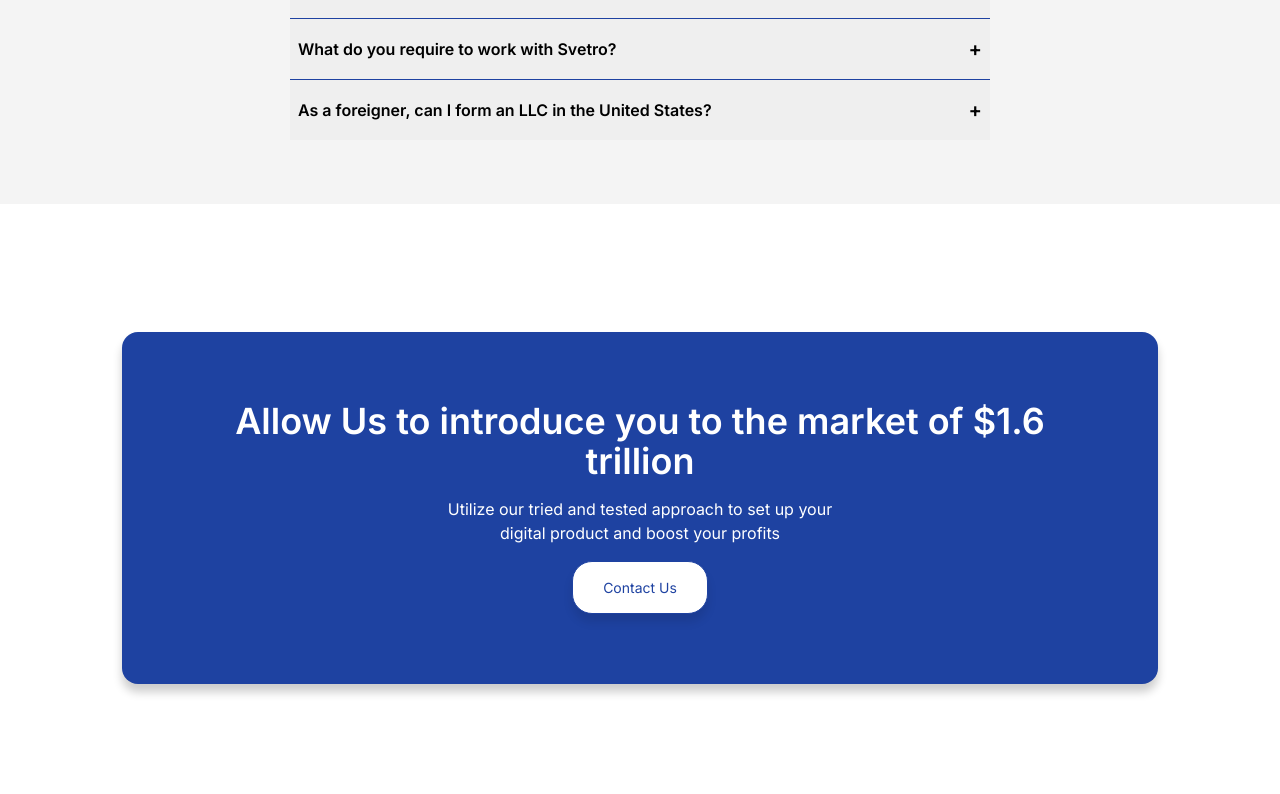
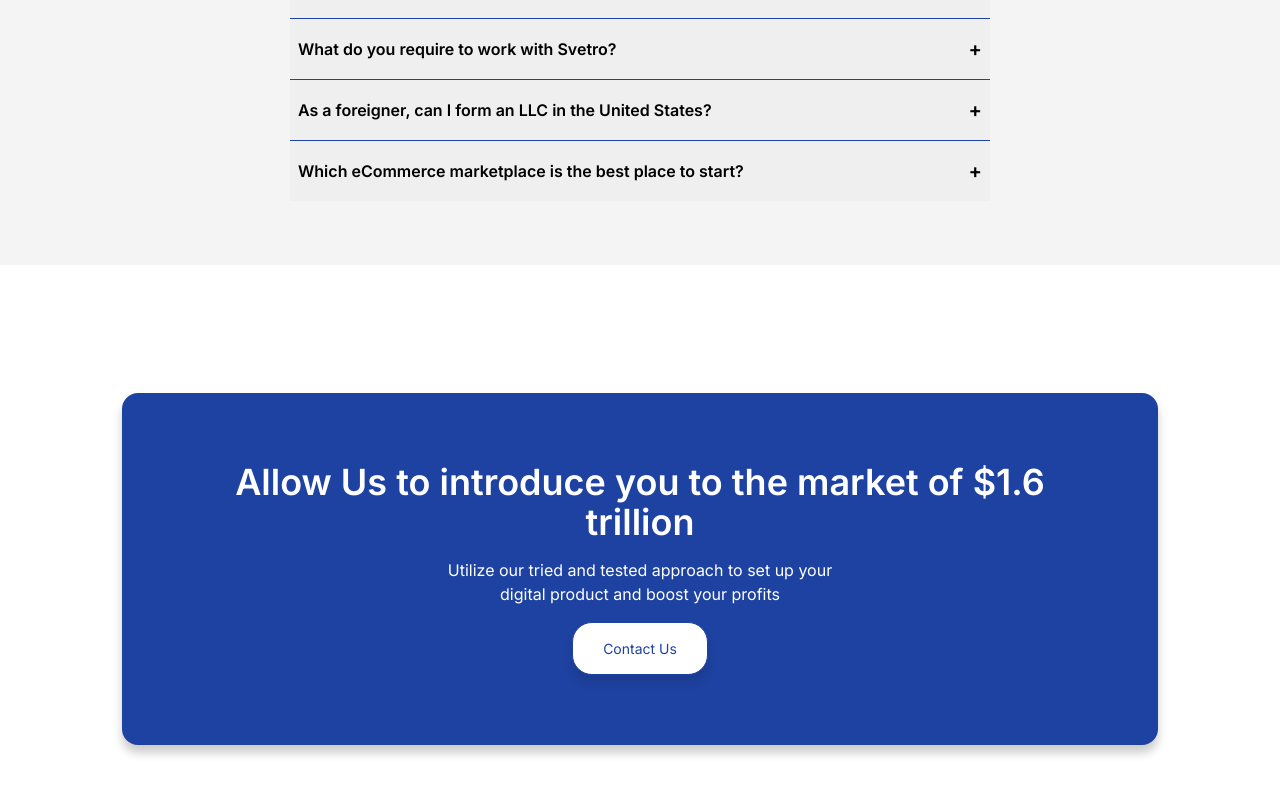
Before and after one commit to hariscs/svetro-app, a React (Create React App) app: page /fba in a window 1280 px wide. Shown: the part 4009-4803 px from the top of the page. Built offline with nearby package versions, Linux system fonts and the light colour scheme.

Commit message:
Update FaqAcc.jsx
Add a question

```diff
--- a/src/components/FaqAcc/FaqAcc.jsx
+++ b/src/components/FaqAcc/FaqAcc.jsx
@@ -68,6 +68,12 @@ const faqs = [
     answer:
       "Yes, you can form an LLC in the United States from anywhere in the world if you have your country's passport and driver's license. Please contact us so that we can assist you further.",
   },
+
+    {
+    question: 'Which eCommerce marketplace is the best place to start?',
+    answer:
+      "When we compare different marketplaces, we can easily see that Amazon has 157.4 million Prime Members and a yearly revenue of $502.1 billion.",
+  },
 ]
 
 const Accordion = () => {
```
